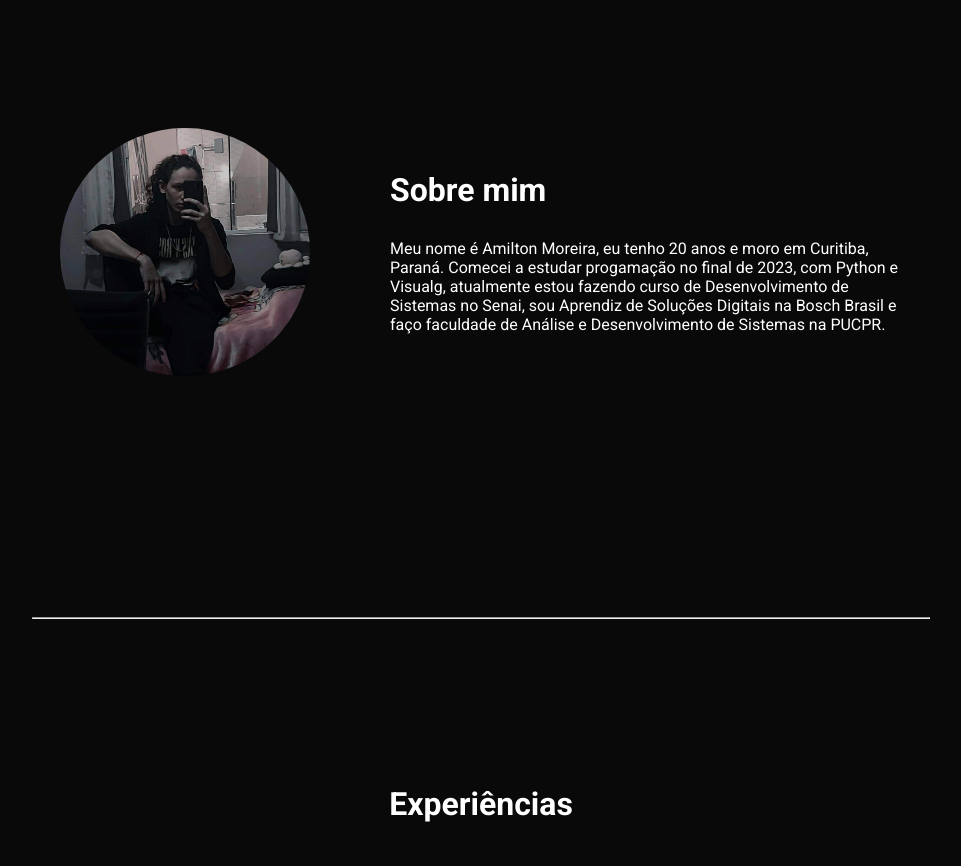
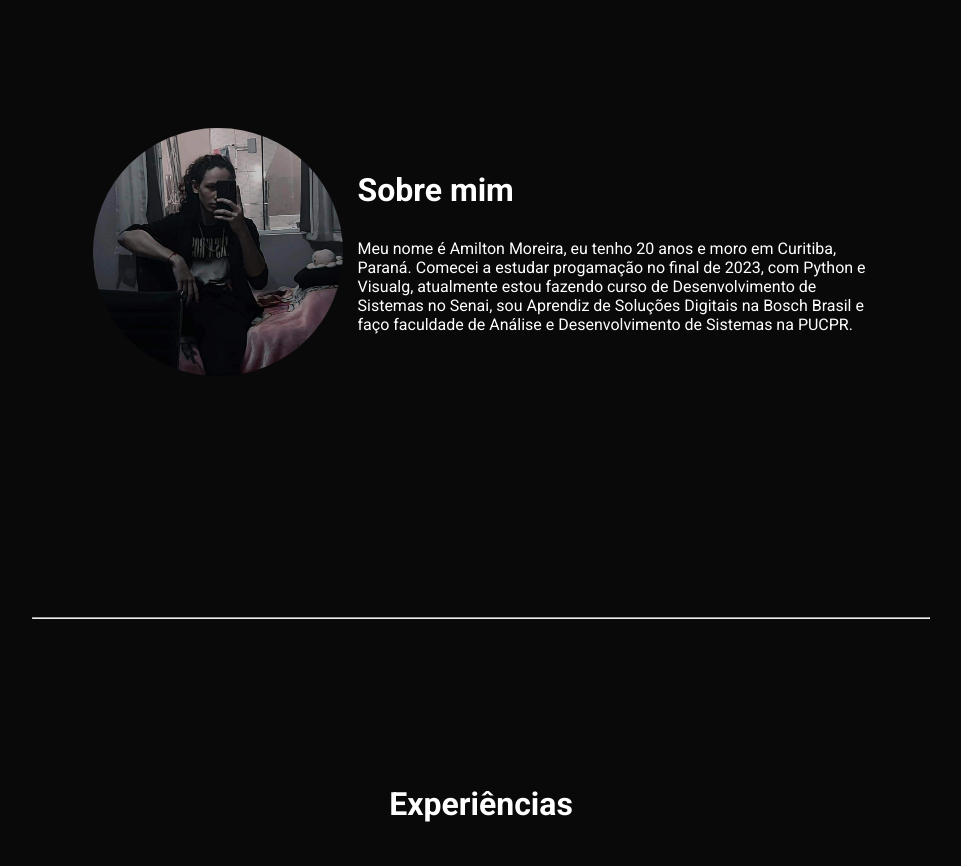
Before and after one commit to AmiltonMn/NewPortfolioAMN, a React (Vite) app: page / in a window 1280 px wide. Shown: the part 960-1826 px from the top of the page, without its empty margins (159-1120 px from the left). Built offline with nearby package versions, Linux system fonts and the light colour scheme.

Commit message:
Arrumando

```diff
--- a/src/CSS/App.module.css
+++ b/src/CSS/App.module.css
@@ -28,7 +28,6 @@
         align-items: center;
         flex-wrap: wrap;
         align-items: start;
-        margin-left: 80px;
         width: 40%;
     }
 
@@ -135,6 +134,7 @@
 
 .ImagemPerfil{
     border-radius: 999px;
+    margin-right: 15px;
     width: 250px;
 }
 
```
Also changed, not shown: 1 other file (tests, documents, lock files or other folders).
